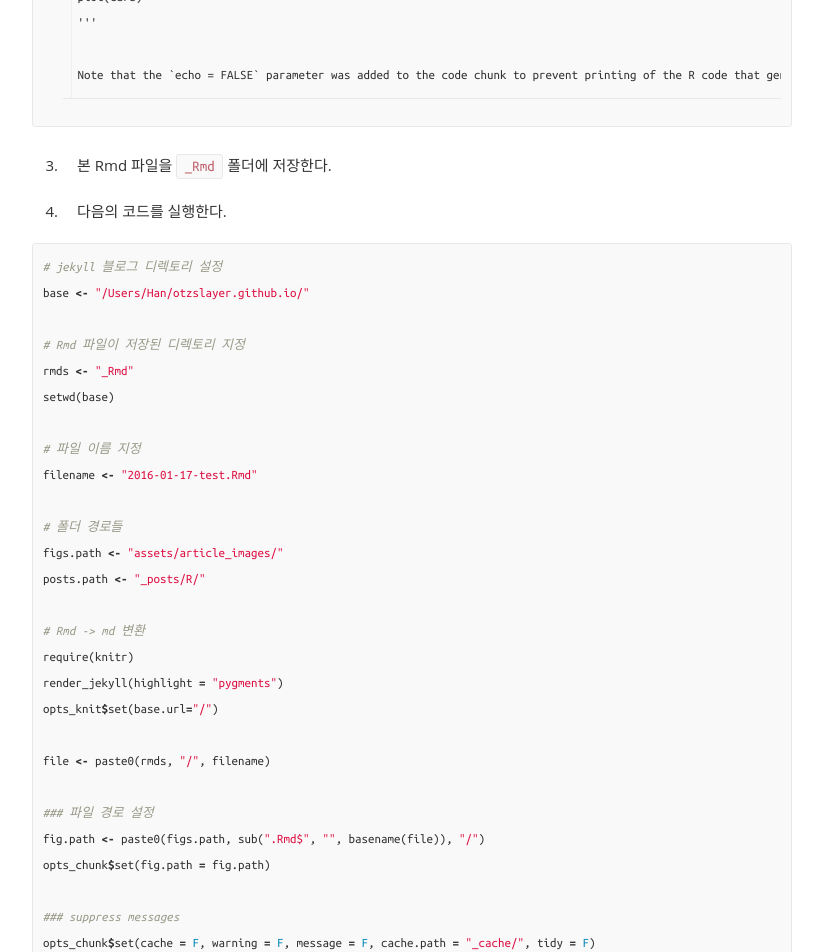
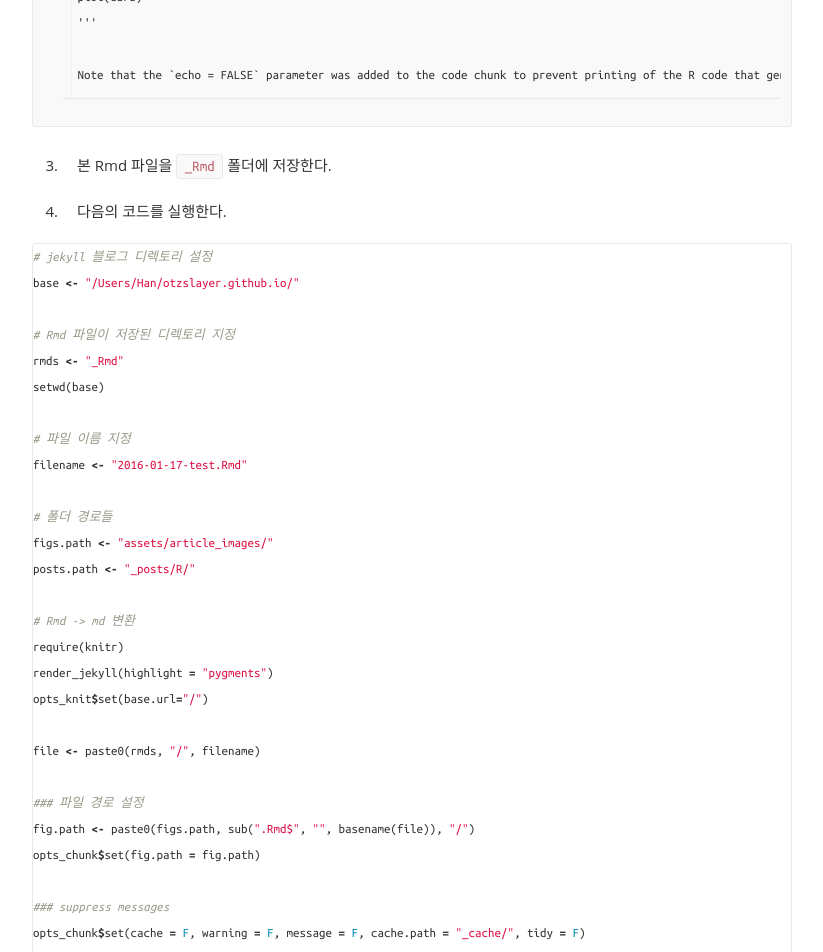
Before and after one commit to otzslayer/deprecated-blog, a Jekyll site: the page built from _posts/R/2016-01-17-jekyll-with-R-markdown.markdown, in a window 1280 px wide. Shown: the part 2011-2963 px from the top of the page, without its empty margins (238-1061 px from the left). Built offline with Jekyll 4.4.1, drawn with Linux system fonts in a browser that asks for light colours; nearby versions of some CDN libraries; some web fonts are replaced; library files that are not in the unit come from our copies.

Commit message:
CSS Modified

```diff
--- a/css/main.sass
+++ b/css/main.sass
@@ -655,13 +655,19 @@ pre
   margin-left: 30px
   margin-right: 10px
   margin-top: 0px
-  padding: 10px 10px
+  // padding: 10px 10px
+  padding-left: 0px
   overflow-x: auto
   border: 1px solid #e8e8e8
   border-radius: 3px
-  background-color: #f9f9f9
+  // background-color: #f9f9f9
   line-height: 2em
   > code
     border: 0
     padding-right: 0
     padding-left: 0
+
+table[style = "border-spacing: 0"]
+  margin-top: 0px
+  margin-bottom: 0px
+  margin-left: 0px
```
